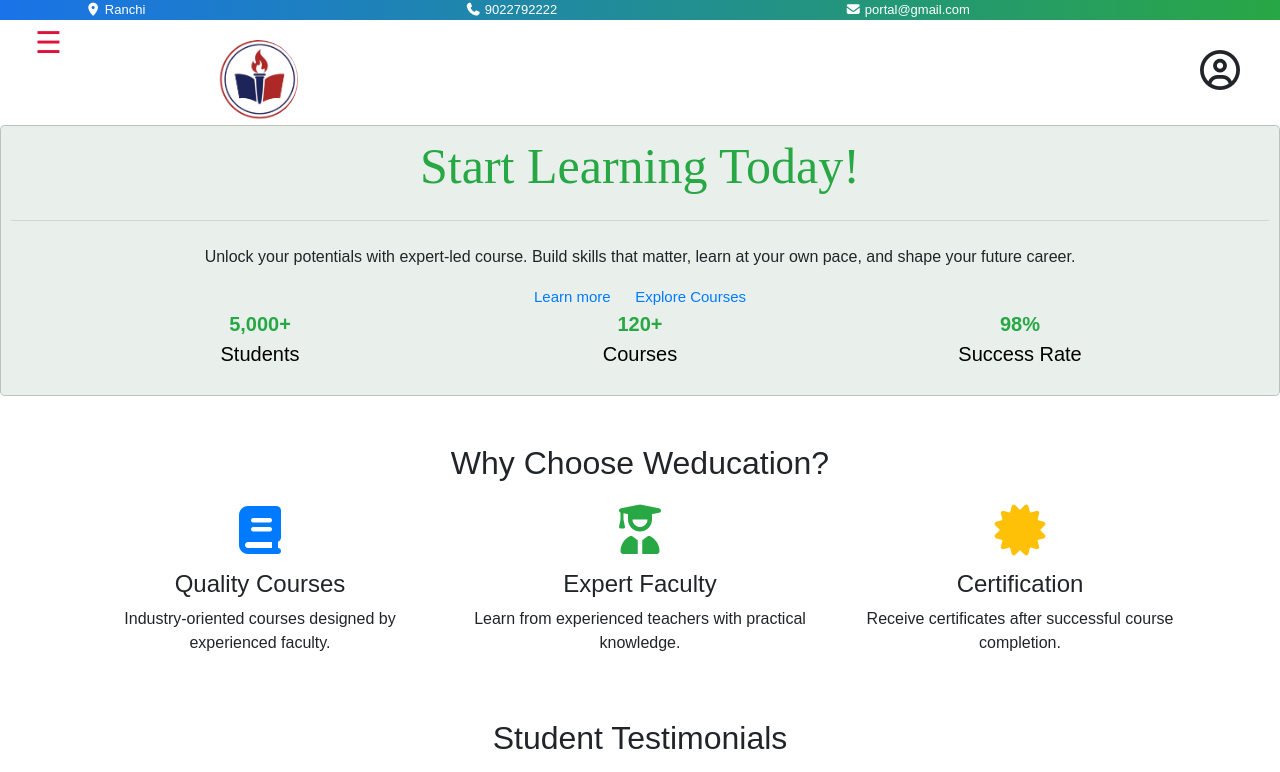
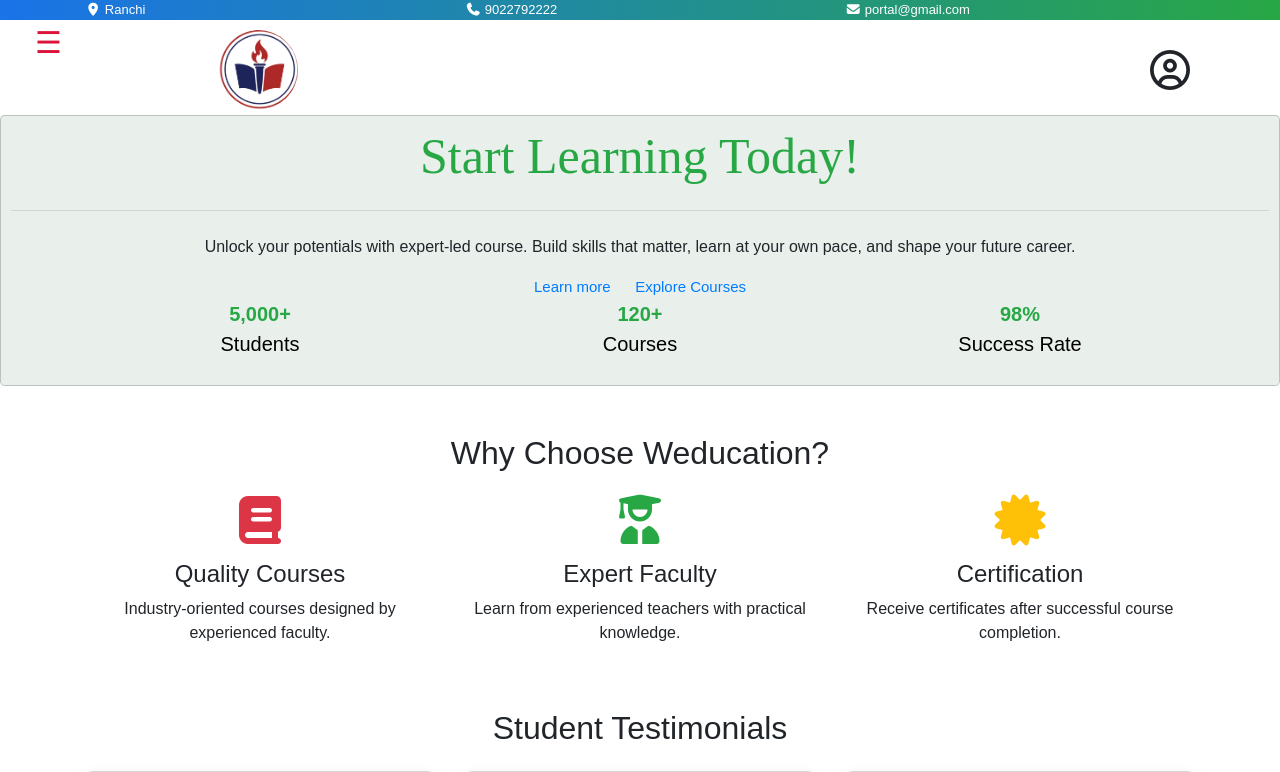
Before and after one commit to codesofMihir/education_website_with_backend, a Django app: page / in a window 1280 px wide. Shown: the top 772 px of the page. Run offline with Django 5.2, Linux system fonts and the light colour scheme; some libraries are stand-ins or nearby versions.

Commit message:
minor things

```diff
--- a/myapp/static/style/style.css
+++ b/myapp/static/style/style.css
@@ -101,14 +101,20 @@
 
     .col-md-10 i{
         position: absolute;
-        right:50px;
+        right:100px;
         top:30px;
         font-size:40px;
     }
 
+    .col-md-10 .d1{
+        display: flex;
+        justify-content: right ;
+    }
+
 
     .logo img {
-        margin-top: 20px;
+        margin-top: 10px;
+        padding-bottom: 0px;
         justify-content: center;
         border-radius: 50%;
         width: 80px;
--- a/myapp/templates/pages/facultylogin.html
+++ b/myapp/templates/pages/facultylogin.html
@@ -1,7 +1,6 @@
 {%load static%}
 <!DOCTYPE html>
 <html lang="en">
-
 <head>
     <meta charset="UTF-8">
     <meta name="viewport" content="width=device-width, initial-scale=1.0">
--- a/myapp/templates/pages/index.html
+++ b/myapp/templates/pages/index.html
@@ -31,6 +31,7 @@
         <div class="col-md-4">
           <p>
             <i class="fa-solid fa-phone"></i> 9022792222
+
 
           </p>
         </div>
@@ -125,7 +126,7 @@
 
         <div class="col-md-4">
 
-          <i class="fa-solid fa-book fa-3x text-primary mb-3"></i>
+          <i class="fa-solid fa-book fa-3x text-danger mb-3"></i>
 
           <h4>Quality Courses</h4>
 
--- a/myapp/views.py
+++ b/myapp/views.py
@@ -26,7 +26,6 @@
 
     createuser=User.objects.create_user(username=username,email=email,contact=contact,password=password)
 
-
     createuser.save()
     return redirect('userlogin')
 
@@ -39,7 +38,7 @@
         messages.error(request,'Invalid username')
         return redirect('register')
 
-    user=authenticate(Username=Username,password=password)
+    user=authenticate(username=Username,password=password)
 
     if user is None:
         messages.error(request,'Invalid password')
```
Also changed, not shown: db.sqlite3.
